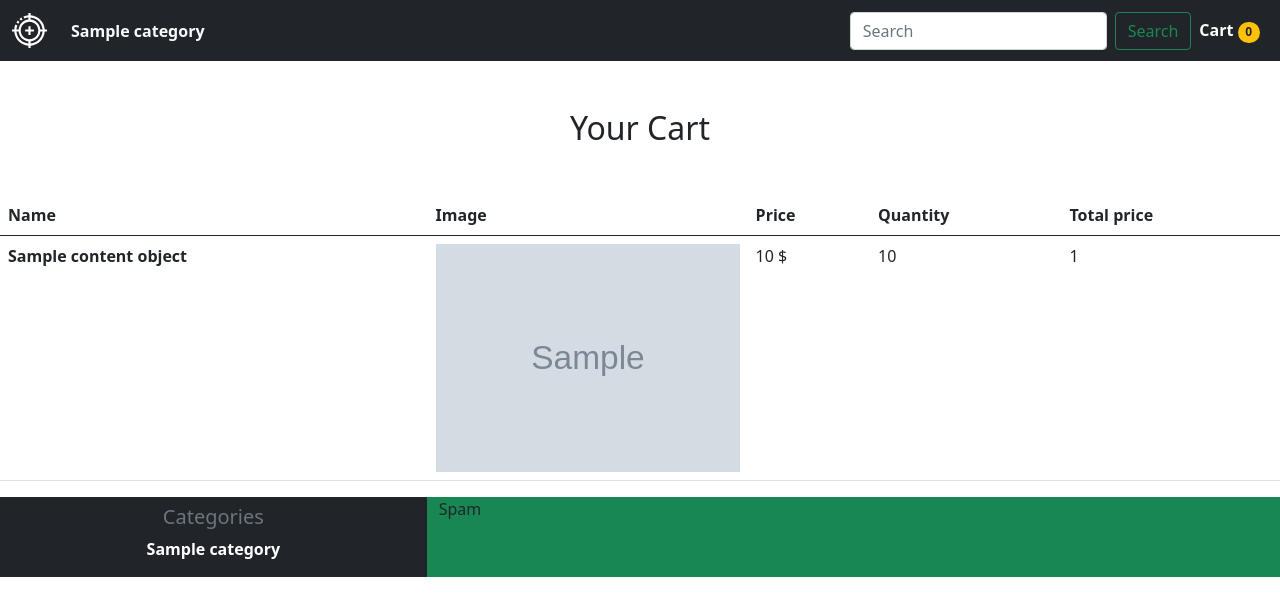
After one commit to welel/airsoft-shop-website, a Django app: template shop/main/templates/customer_cart.html in a window 1280 px wide. The commit adds this page. Shown: the top 616 px of the page. Run offline with Django 3.2, Linux system fonts and the light colour scheme; the template is opened without the code that fills it: most values are stand-ins (such as "Sample title", 1, 10 or a date in 2020); grey boxes marked "Sample" are stand-in pictures; some libraries are stand-ins or nearby versions.

Commit message:
Added a customer cart page and modified related models.

```diff
--- a/shop/main/admin.py
+++ b/shop/main/admin.py
@@ -1,11 +1,9 @@
 from django.contrib import admin
-from django import forms
 
 from django_better_admin_arrayfield.admin.mixins import DynamicArrayMixin
 
 from .models import *
 from .forms import GunItemForm, AmmoItemForm, GearItemForm, AccessoryItemForm
-
 
 
 class GunItemAdmin(admin.ModelAdmin, DynamicArrayMixin):
--- /dev/null
+++ b/shop/main/templates/customer_cart.html
@@ -0,0 +1,31 @@
+{% extends 'layouts/base.html' %}
+
+{% load static %}
+
+{% block title %}Cart{% endblock %}
+
+{% block main %}
+<h2 class="text-center mt-5 mb-5">Your Cart</h2>
+<table class="table">
+  <thead>
+    <tr>
+      <th scope="col">Name</th>
+      <th scope="col">Image</th>
+      <th scope="col">Price</th>
+      <th scope="col">Quantity</th>
+        <th scope="col">Total price</th>
+    </tr>
+  </thead>
+  <tbody>
+  {% for item in cart.items.all %}
+    <tr>
+      <th scope="row">{{item.content_object.title}}</th>
+      <td class="w-25"><img src="{{item.content_object.image.url}}" class="img-fluid" /></td>
+      <td>{{item.content_object.price}} $</td>
+      <td>{{item.content_object.quantity}}</td>
+        <td>{{item.content_object.total_price}}</td>
+    </tr>
+  {% endfor %}
+  </tbody>
+</table>
+{% endblock %}
--- a/shop/main/templates/layouts/header.html
+++ b/shop/main/templates/layouts/header.html
@@ -20,6 +20,11 @@
         <input class="form-control me-2" type="search" placeholder="Search" aria-label="Search">
         <button class="btn btn-outline-success" type="submit">Search</button>
       </form>
+      <ul class="navbar-nav ml-auto">
+        <li class="nav-item">
+          <a href="{% url 'customer_cart' %}" class="nav-link text-white fw-bolder">Cart <span class="badge rounded-pill bg-warning text-dark">0</span></a>
+        </li>
+      </ul>
     </div>
   </div>
 </nav>
--- a/shop/main/urls.py
+++ b/shop/main/urls.py
@@ -1,9 +1,10 @@
 from django.urls import path
-from .views import index, item_details, items_category
+from .views import index, item_details, items_category, customer_cart
 
 
 urlpatterns = [
     path('', index, name='index'),
+    path('cart/', customer_cart, name='customer_cart'),
     path('<str:category_slug>/<str:item_slug>/', item_details,
          name='item_detail'),
     path('<str:category_slug>/', items_category, name='items_category'),
```
Also changed, not shown: shop/main/models.py (+10 -14 lines), shop/main/views.py (+10 -1 lines).
